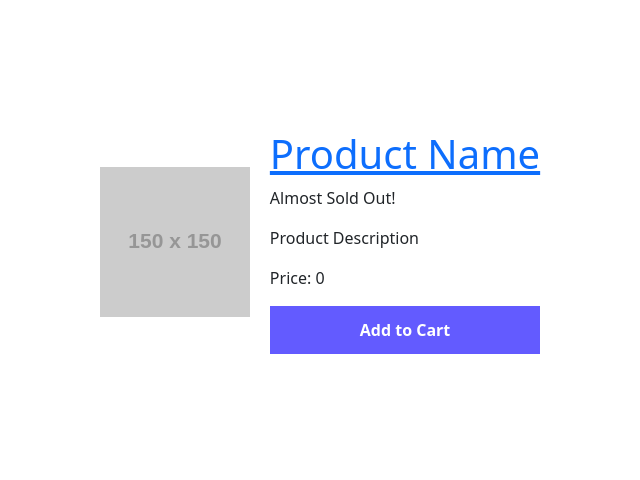
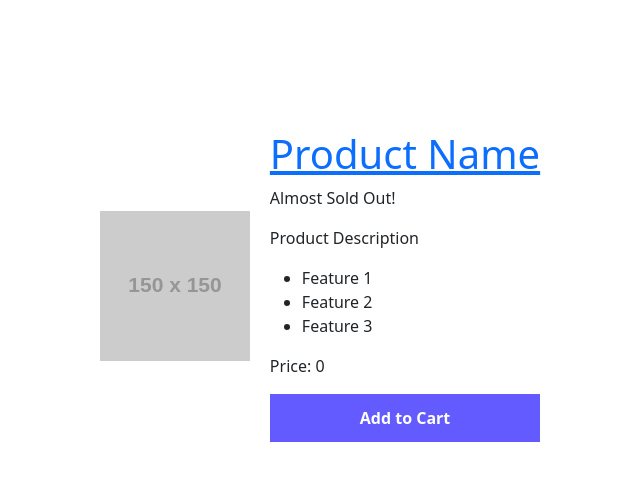
Before and after one commit to PengWu1st/kata, a Vue app in the folder domain-specific/shop/client/: page /product/1 in a window 1280 px wide. Shown: the top 480 px of the page, without its empty margins (320-960 px from the left). Built offline with nearby package versions, Linux system fonts and the light colour scheme.

Commit message:
refactor: Add product features to ProductDetails.vue

```diff
--- a/domain-specific/shop/client/src/components/ProductDetails.vue
+++ b/domain-specific/shop/client/src/components/ProductDetails.vue
@@ -15,6 +15,11 @@
       <p v-else>Out of Stock</p>
       <p v-if="product.onSale">On Sale!</p>
       <p>{{ product.description }}</p>
+      <ul>
+        <li v-for="feature in product.features" :key="feature">
+          {{ feature }}
+        </li>
+      </ul>
       <p>Price: {{ product.price }}</p>
       <button @click="addToCart">Add to Cart</button>
     </div>
@@ -33,6 +38,7 @@ export default {
         onSale: false,
         image: "https://via.placeholder.com/150",
         url: "https://example.com",
+        features: ["Feature 1", "Feature 2", "Feature 3"],
       },
     };
   },
```
